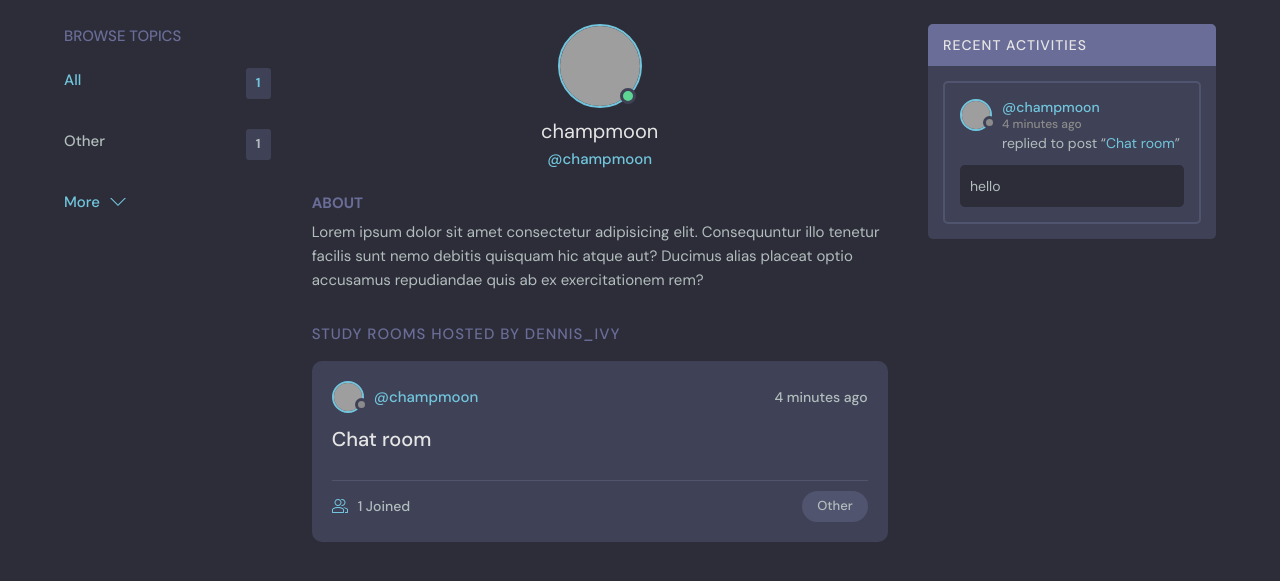
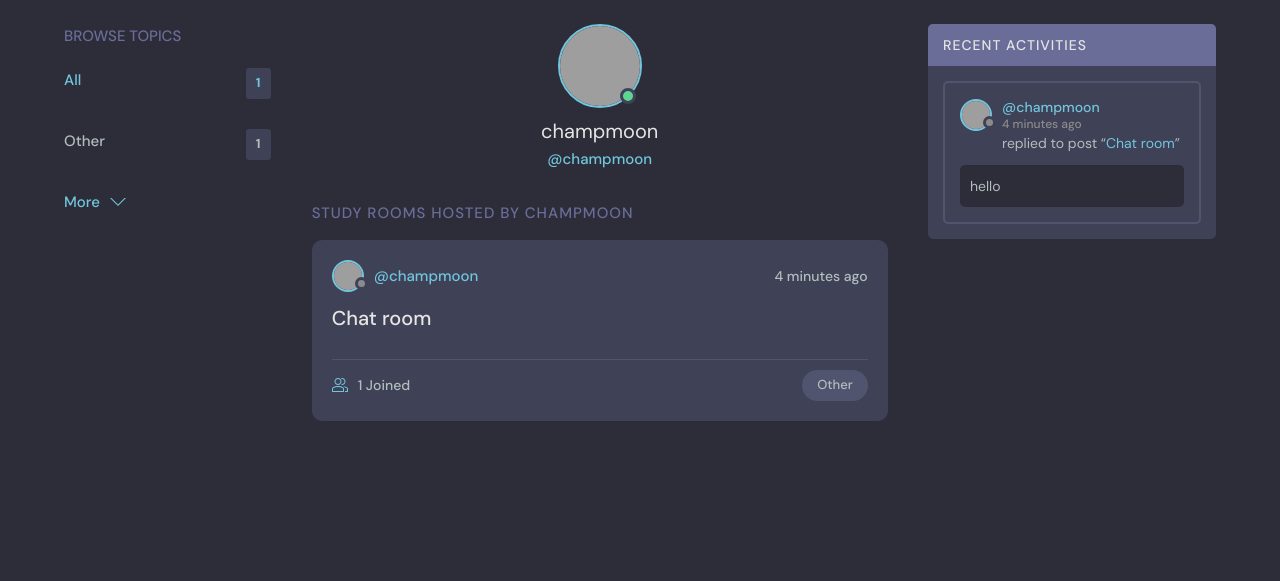
Before and after one commit to CHAMPMOON/cliscord, a Django app: page /profile/1/ in a window 1280 px wide. Shown: the part 76-657 px from the top of the page. Run offline with Django 4.2, Linux system fonts and the light colour scheme; data comes from the database, SQL or seed files in the repository; both versions use the stored data as it was after the commit; grey boxes are pictures that could not be loaded.

Commit message:
add profile fix and change the database

```diff
--- a/base/templates/base/login_register.html
+++ b/base/templates/base/login_register.html
@@ -13,6 +13,7 @@
       </div>
       <div class="layout__body">
         <form class="form" action="" method="POST">
+          {% csrf_token %}
           <div class="form__group form__group">
             <label for="room_name">Username</label>
             <input id="username" name="username" type="text" placeholder="" />
--- a/base/templates/base/profile.html
+++ b/base/templates/base/profile.html
@@ -22,19 +22,11 @@
           <a href="{% url 'update-user' %}" class="btn btn--main btn--pill">Edit Profile</a>
           {% endif %}
         </div>
-        <div class="profile__about">
-          <h3>About</h3>
-          <p>
-            Lorem ipsum dolor sit amet consectetur adipisicing elit. Consequuntur illo tenetur
-            facilis sunt nemo debitis quisquam hic atque aut? Ducimus alias placeat optio
-            accusamus repudiandae quis ab ex exercitationem rem?
-          </p>
-        </div>
       </div>
 
       <div class="roomList__header">
         <div>
-          <h2>Study Rooms Hosted by dennis_ivy</a>
+          <h2>Study Rooms Hosted by {{user.username}}</a>
           </h2>
         </div>
       </div>
```
Also changed, not shown: db.sqlite3.
